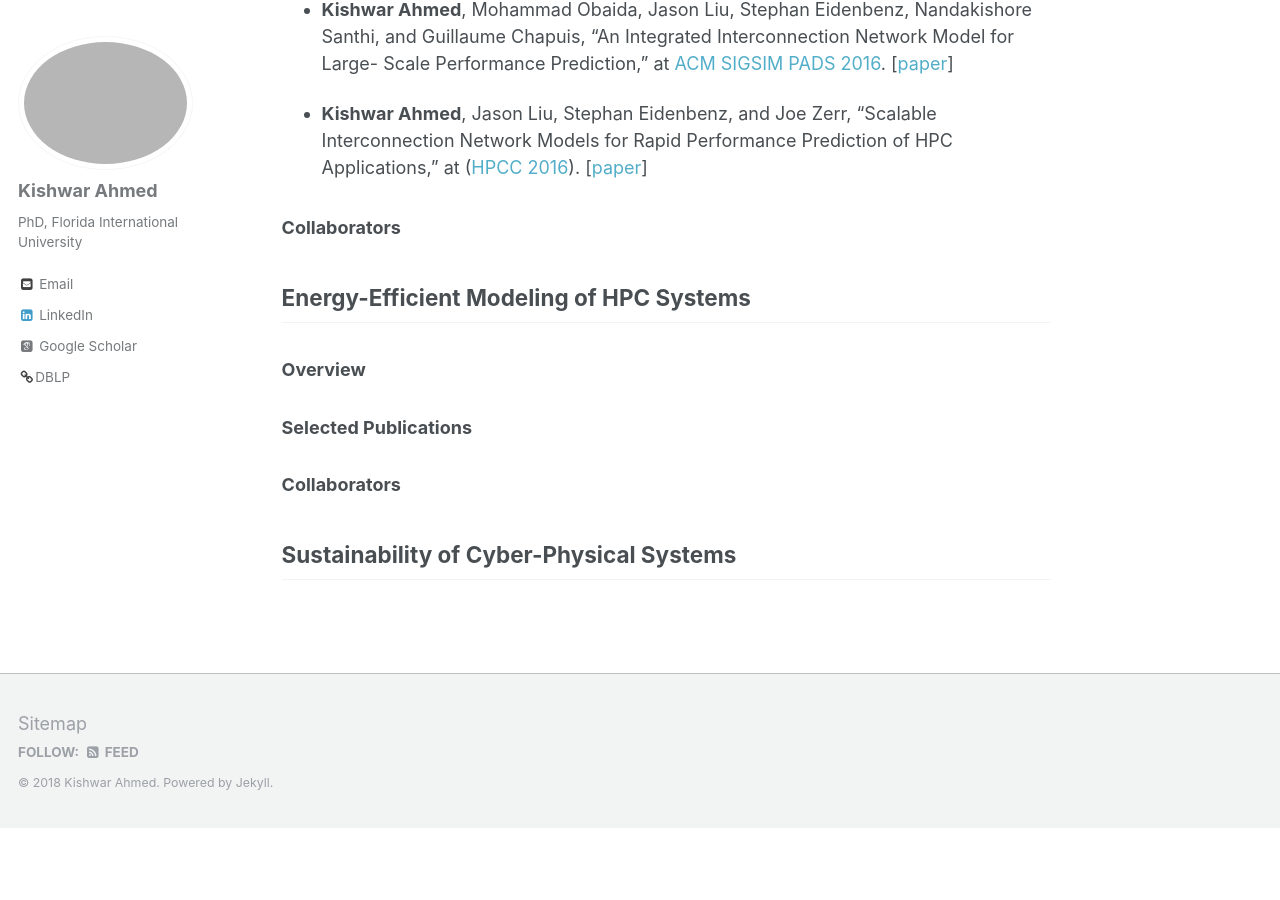
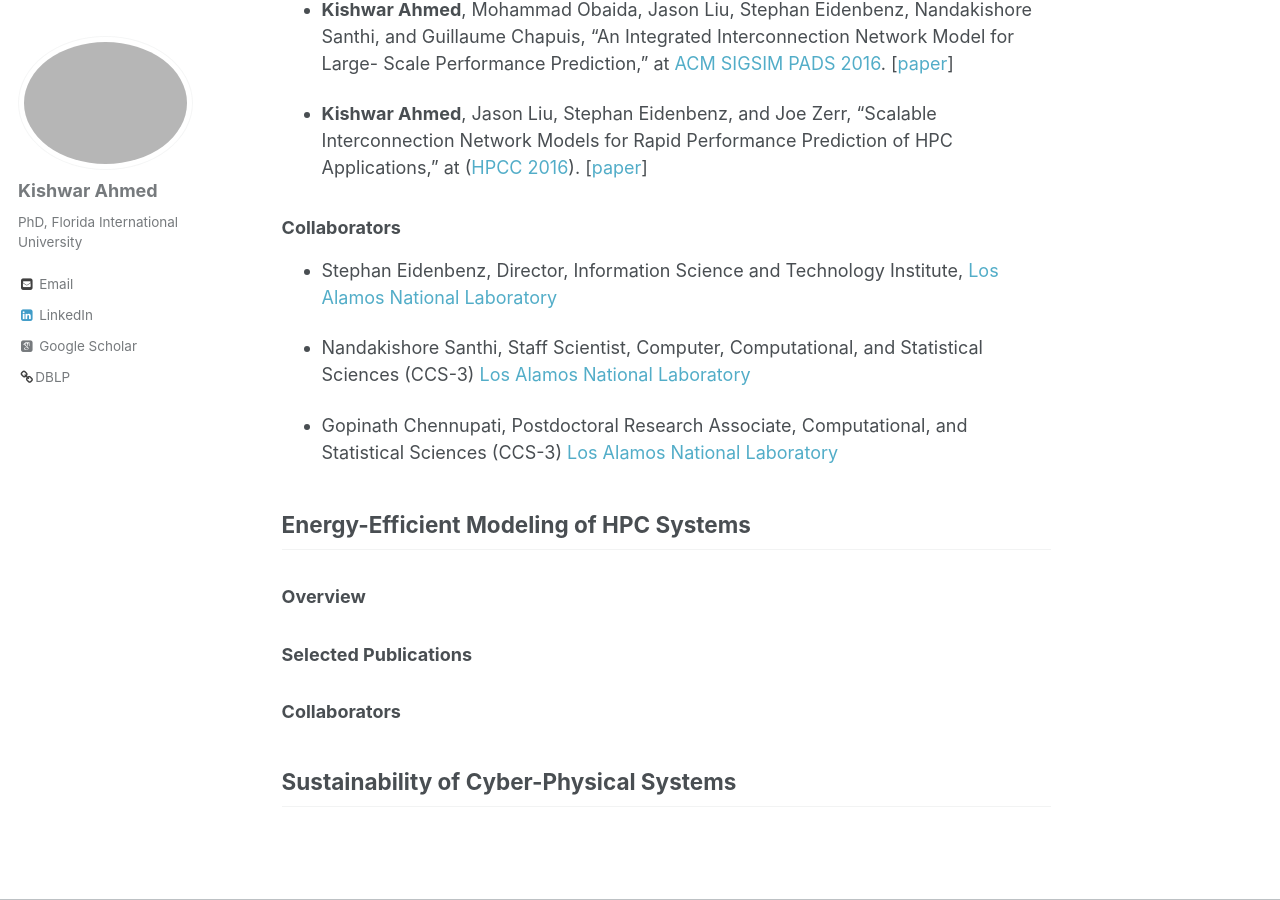
Before and after one commit to kishwarbd/kishwarbd.github.io, a Jekyll site: the page built from _pages/research.md, in a window 1280 px wide and 900 px high, scrolled down 1089 px. Built offline with Jekyll 4.4.1, drawn with Linux system fonts in a browser that asks for light colours; some web fonts are replaced; before the commit the page ends 1917 px from its top, so only the background shows below that.

Commit message:
updates.

```diff
--- a/_pages/research.md
+++ b/_pages/research.md
@@ -20,6 +20,12 @@ PPT is a library of models of computational physics applications, middleware, an
 
 ### Collaborators
 
+* Stephan Eidenbenz, Director, Information Science and Technology Institute, [Los Alamos National Laboratory](https://www.lanl.gov/)
+
+* Nandakishore Santhi, Staff Scientist, Computer, Computational, and Statistical Sciences (CCS-3) [Los Alamos National Laboratory](https://www.lanl.gov/)
+
+* Gopinath Chennupati, Postdoctoral Research Associate, Computational, and Statistical Sciences (CCS-3) [Los Alamos National Laboratory](https://www.lanl.gov/)
+
 ## Energy-Efficient Modeling of HPC Systems
 
 ### Overview
```
